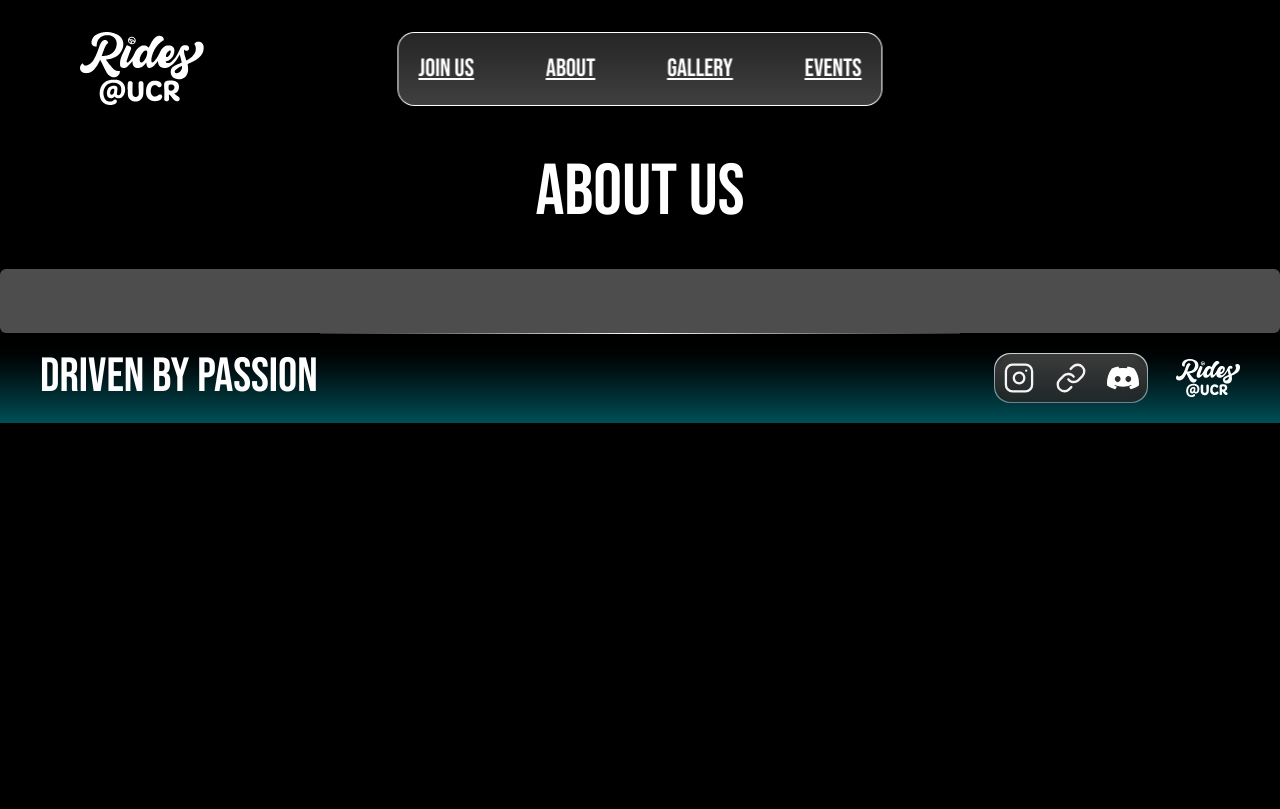
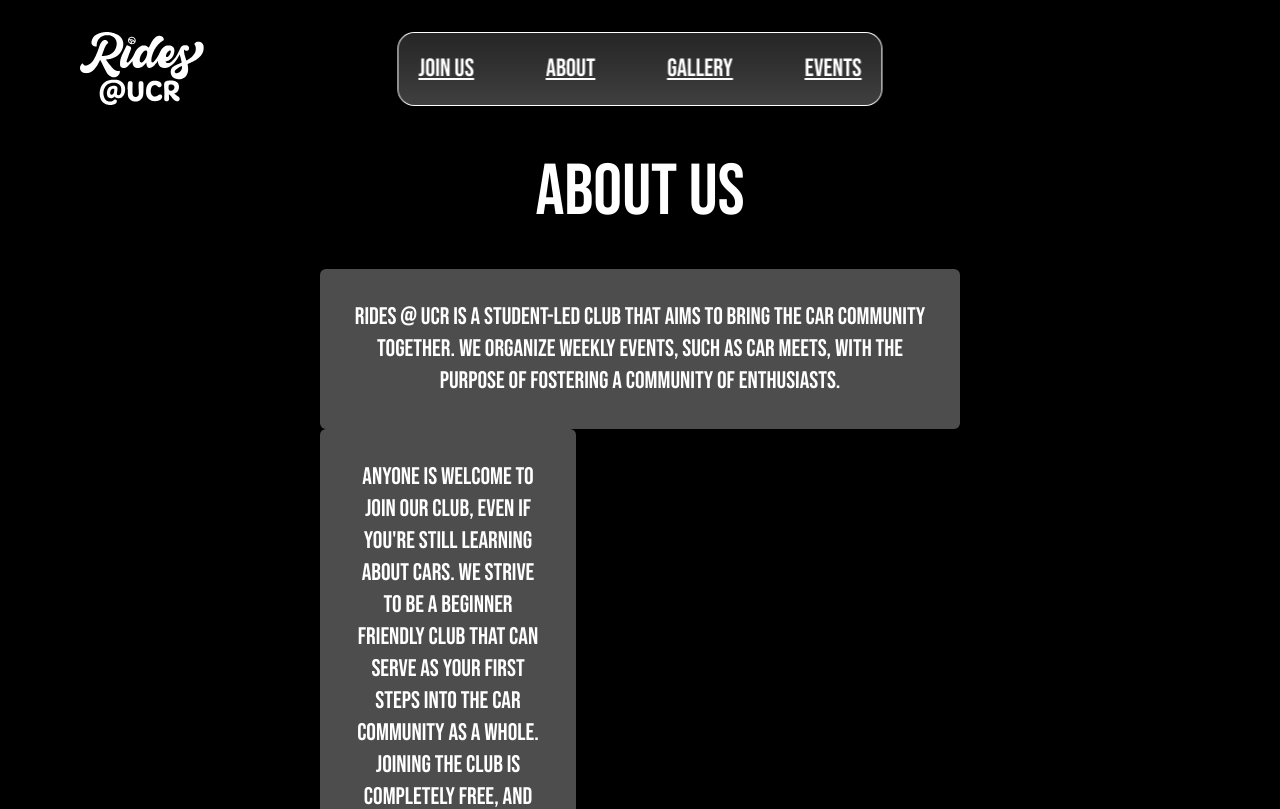
Before and after one commit to acm-ucr/ridesucr-website, a Next.js app: page /about in a window 1280 px wide. Shown: the top 809 px of the page. Built offline with nearby package versions, Linux system fonts and the light colour scheme.

Commit message:
Bug fixes

```diff
--- a/src/app/about/page.tsx
+++ b/src/app/about/page.tsx
@@ -1,11 +1,11 @@
-import Info from "@/components/about/Info";
+import InfoSection from "@/components/about/InfoSection";
 import Title from "@/components/Title";
 
 const About = () => {
   return (
     <div>
       <Title text="About Us" />
-      <Info />
+      <InfoSection />
     </div>
   );
 };
--- a/src/components/gallery/CarsGrid.tsx
+++ b/src/components/gallery/CarsGrid.tsx
@@ -1,7 +1,7 @@
 import Image from "next/image";
 import { galleryData } from "@/data/galleryData";
 
-const PicturesGrid = () => {
+const CarsGrid = () => {
   return (
     <div className="grid h-[75rem] grid-cols-3 grid-rows-3 gap-1.5">
       {galleryData.map((item, index) => (
@@ -12,8 +12,6 @@ const PicturesGrid = () => {
           <Image
             className={`${"flex h-full w-full items-center justify-center object-cover"}`}
             src={item.Pictures}
-            width={500}
-            height={500}
             alt={item.Alt}
           />
         </div>
@@ -22,4 +20,4 @@ const PicturesGrid = () => {
   );
 };
 
-export default PicturesGrid;
+export default CarsGrid;
```
